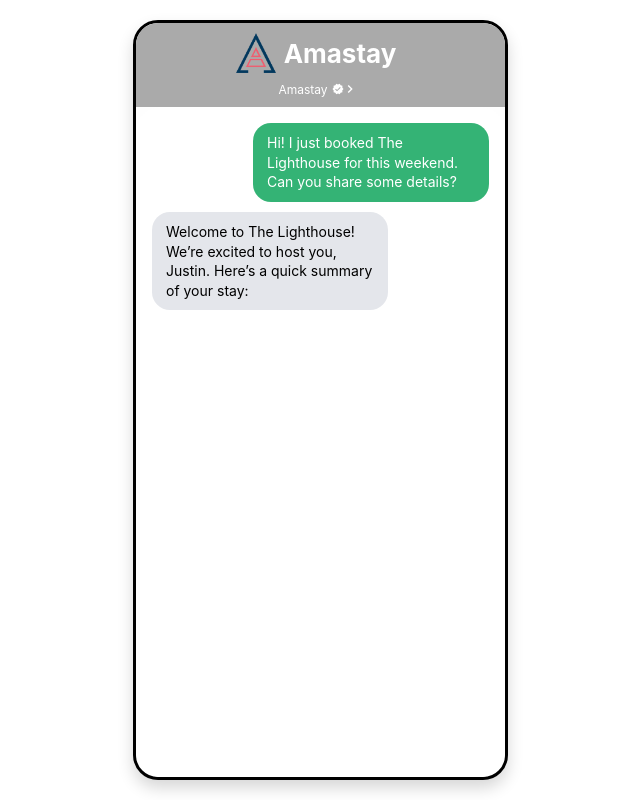
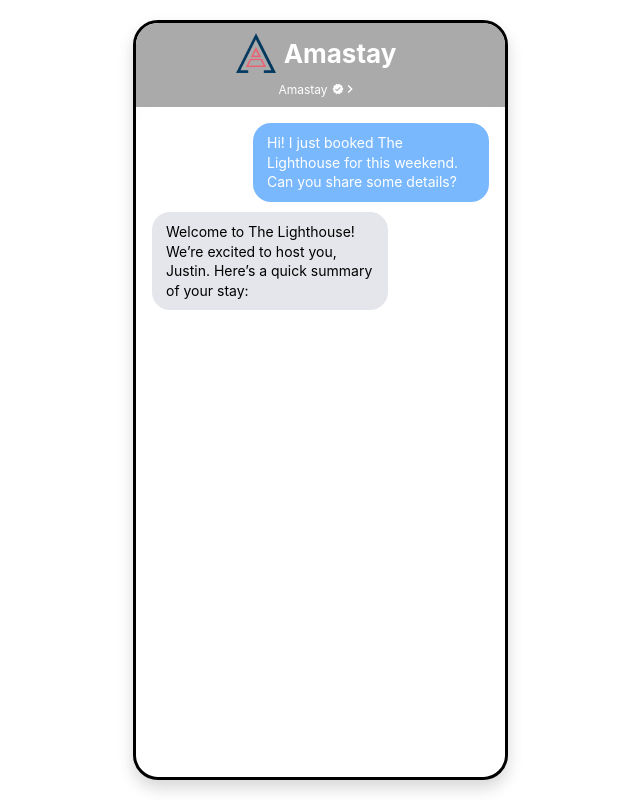
Before and after one commit to justinkahrs/on-device-demo, a Next.js app: page / in a window 1280 px wide. Shown: the whole page, without its empty margins (320-960 px from the left). Built offline with nearby package versions, Linux system fonts and the light colour scheme.

Commit message:
fix: ahhhhh

```diff
--- a/src/app/messages.tsx
+++ b/src/app/messages.tsx
@@ -223,7 +223,7 @@ export const ContactOwnerMessages: RCSMessageEvent[] = [
     component: (
       <>
         <span>
-          Please describe your question. The owner will respond shortly
+          Please describe your question. The owner will respond shortly.
         </span>
       </>
     ),
--- a/src/components/Message/Message.module.css
+++ b/src/components/Message/Message.module.css
@@ -33,7 +33,7 @@
 
 
 .myMessage .bubble {
-  background: #34b375;
+  background: #7ab8fd;
   color: #fff;
 }
 
```
